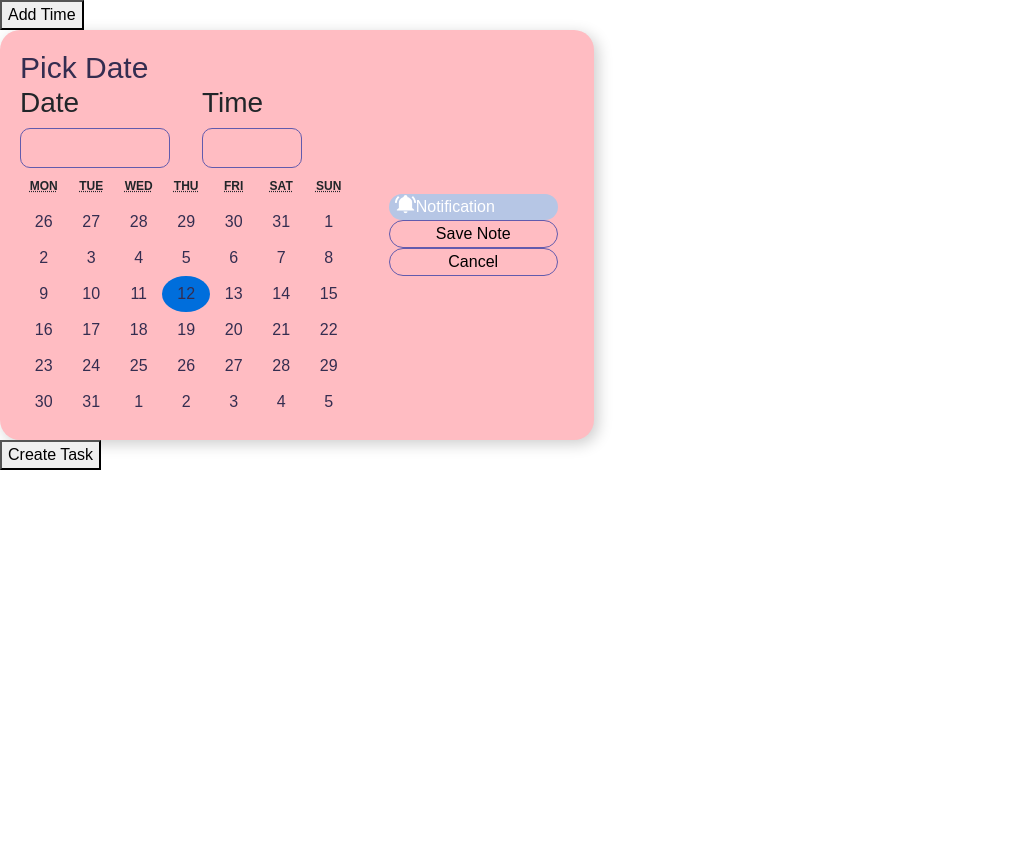
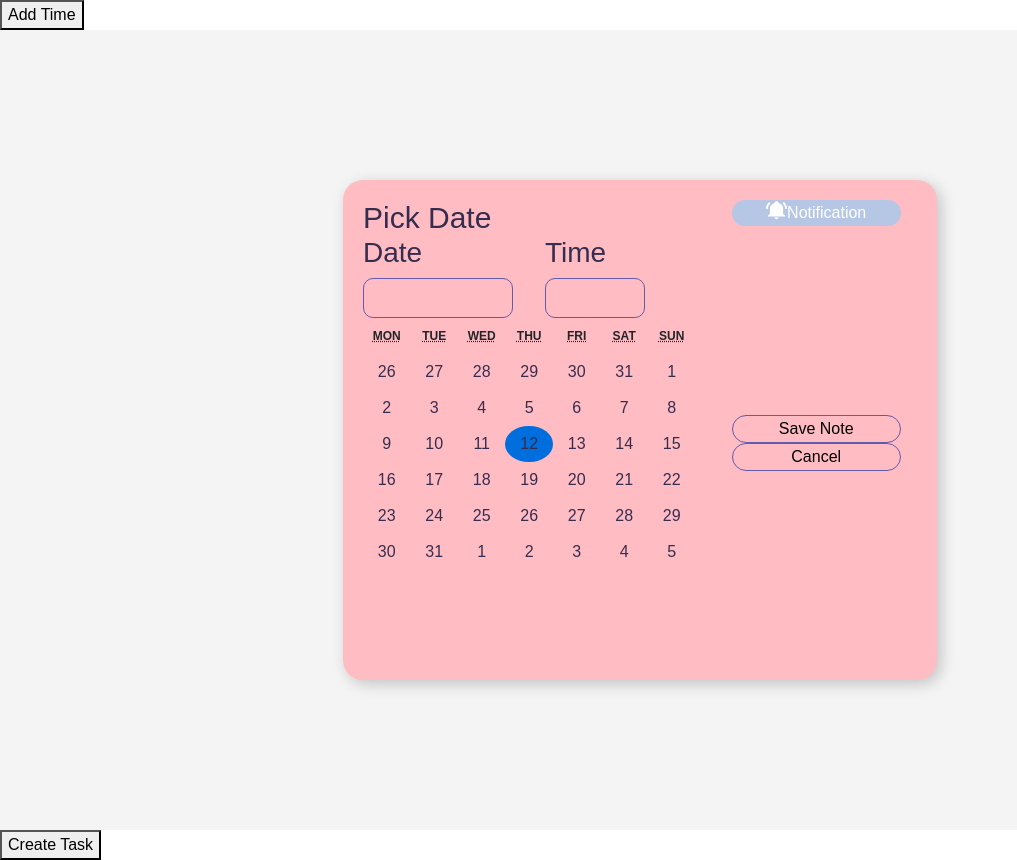
Before and after one commit to gilangsukmaw/remindme-notification, a React (Create React App) app: page / in a window 1280 px wide. Both pictures are taken after a click on the button "Add Time". Shown: the whole page, without its empty margins (0-1017 px from the left). Before the commit the page ends 800 px from the top, so only its background shows below. Built offline with nearby package versions, Linux system fonts and the light colour scheme.

Commit message:
modaladdtime fix sementara

```diff
--- a/src/assets/styles/ModalAddTime.scss
+++ b/src/assets/styles/ModalAddTime.scss
@@ -16,14 +16,14 @@ $time-background: #FFBCC2;
 }
 
 
-
-.modal__container {
-    background-color: #FFBCC2;
-}
-
 // .modal-time {
-.modal-content {
-    height: 100%;
+.time__outside {
+    height: 100vh;
+    width: 100vw;
+    display: flex;
+    justify-content: center;
+    align-items: center;
+    background-color: rgba(200, 200, 200, 0.2);
 }
 // }
 
@@ -70,6 +70,7 @@ $time-background: #FFBCC2;
         background-color: #B6C6E5;
         color: #ffffff;
         display: flex;
+        justify-content: center;
         border: none;
     }
 }
@@ -79,7 +80,7 @@ $time-background: #FFBCC2;
     flex-direction: row;
     justify-content: space-around;
     align-items: center;
-    height: 100%;
+    height: 500px;
     padding: 20px;
     width: 594px;
     background-color: $time-background;
@@ -127,6 +128,9 @@ button.time__save, button.time__cancel {
     outline: none;
     background-color: $time-background;
     }
+    h3 {
+        color: $color-text;
+    }
 }
 
 .time__calendar{
--- a/src/modal/ModalAddTime.jsx
+++ b/src/modal/ModalAddTime.jsx
@@ -9,6 +9,7 @@ function TimeModal({ closeModal }) {
   const [value, onChange] = useState(new Date());
 
   return (
+    <div className="time__outside">
       <div className="time__container">
         <div className="time__wrapper">
           <div className="time__title">
@@ -46,6 +47,7 @@ function TimeModal({ closeModal }) {
           </div>
         </div>
       </div>
+    </div>
   );
 }
 
```
Lines whose indentation alone changed are shown as unchanged.
